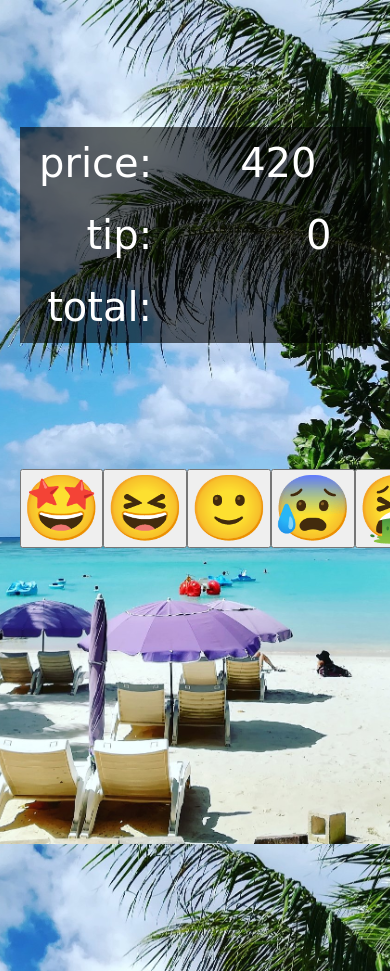
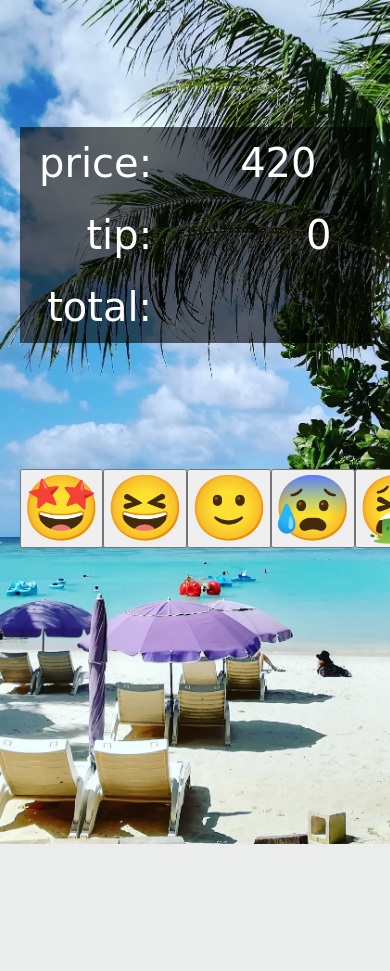
Before and after one commit to zawa-works/CalcTip, a PHP site: page / in a window 390 px wide; the page is wider, and only the part inside the window is pictured. After the commit the page ends 844 px from the top of that part, so only its background shows below. Run offline with PHP 8.4, Linux system fonts and the light colour scheme.

Commit message:
smartphone background cover

```diff
--- a/style.css
+++ b/style.css
@@ -22,12 +22,10 @@
       width: 90vw;
     }
     body{
-      /* width: 100vw; */
       background-image: url("./images/background.jpg");
-      height:100vh;
       background-repeat: no-repeat;
       background-attachment: fixed;
-      background-size:cover;
+      background-size:auto 100vh;
       background-position: center top;
       display: flex;
       justify-content: center;
```
